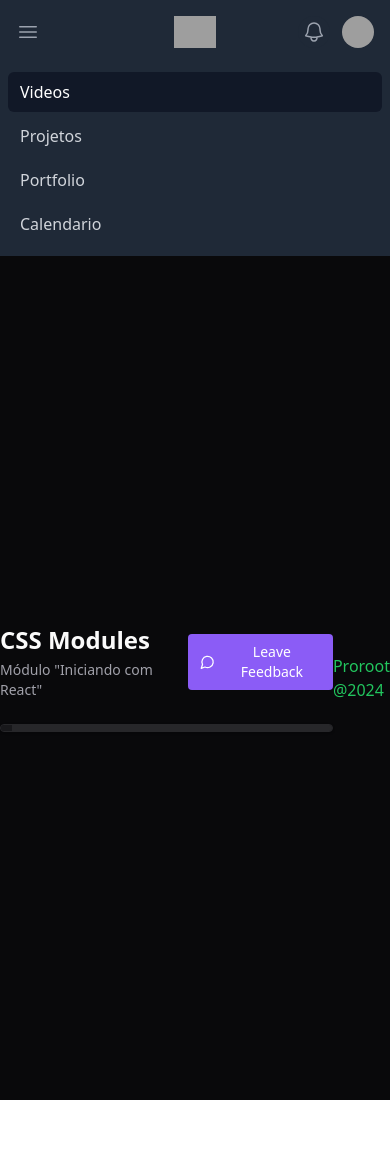
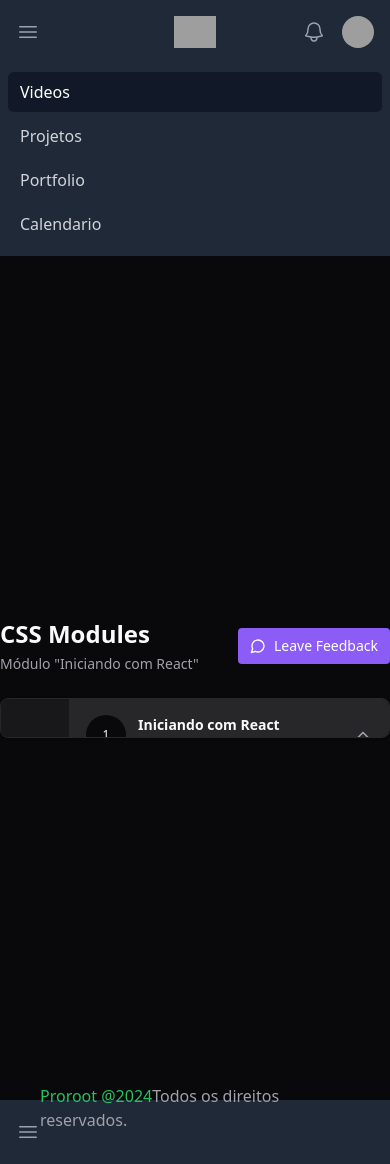
Before and after one commit to lithproroot1399/react-redux-zustand, a React (Vite) app: page / in a window 390 px wide. Before the commit the page ends 1100 px from the top, so only its background shows below. Built offline with nearby package versions, Linux system fonts and the light colour scheme; data requests are answered from the project's data file; grey boxes are pictures that could not be loaded.

Commit message:
Adicionando component de footer

```diff
--- a/src/App.tsx
+++ b/src/App.tsx
@@ -2,12 +2,16 @@ import './styles/global.css'
 import { Login } from './components/Login';
 import { Shopify } from './components/Shopify';
 import { Player } from './pages/Player';
+import { Footer } from './components/Footer';
 
 export function App() {
   return (
     <>
+
+
       <Shopify />
       <Player />
+      <Footer />
 
     </>
   )
--- /dev/null
+++ b/src/components/Footer.tsx
@@ -0,0 +1,30 @@
+export function Footer() {
+    return (
+<nav className="bg-gray-800">
+  <div className="mx-auto max-w-7xl px-2 sm:px-6 lg:px-8">
+    <div className="relative flex h-16 items-center justify-between">
+      <div className="absolute inset-y-0 left-0 flex items-center sm:hidden">
+        <button type="button" className="relative inline-flex items-center justify-center rounded-md p-2 text-gray-400 hover:bg-gray-700 hover:text-white focus:outline-none focus:ring-2 focus:ring-inset focus:ring-white" aria-controls="mobile-menu" aria-expanded="false">
+          <span className="absolute -inset-0.5"></span>
+          <span className="sr-only">Open main menu</span>
+
+          <svg className="block h-6 w-6" fill="none" viewBox="0 0 24 24" stroke-width="1.5" stroke="currentColor" aria-hidden="true">
+            <path stroke-linecap="round" stroke-linejoin="round" d="M3.75 6.75h16.5M3.75 12h16.5m-16.5 5.25h16.5" />
+          </svg>
+
+          <svg className="hidden h-6 w-6" fill="none" viewBox="0 0 24 24" stroke-width="1.5" stroke="currentColor" aria-hidden="true">
+            <path stroke-linecap="round" stroke-linejoin="round" d="M6 18L18 6M6 6l12 12" />
+          </svg>
+        </button>
+      </div>
+
+      <div className='text-green-500 m-8 absolute bottom-0 left-0'>
+        <footer>Proroot @2024
+            <span className='text-zinc-400 gap-6'>Todos os direitos reservados.</span></footer>
+            </div>
+      </div>
+    </div>
+
+</nav>
+    )
+}
--- a/src/pages/Player.tsx
+++ b/src/pages/Player.tsx
@@ -55,9 +55,7 @@ export function Player() {
                     </aside>
                 </main>
             </div>
-            <div>
-        <footer className='relative isolate flex items-center text-green-500'>Proroot @2024 </footer>
-        </div>
+
         </div>
 
     )
```
